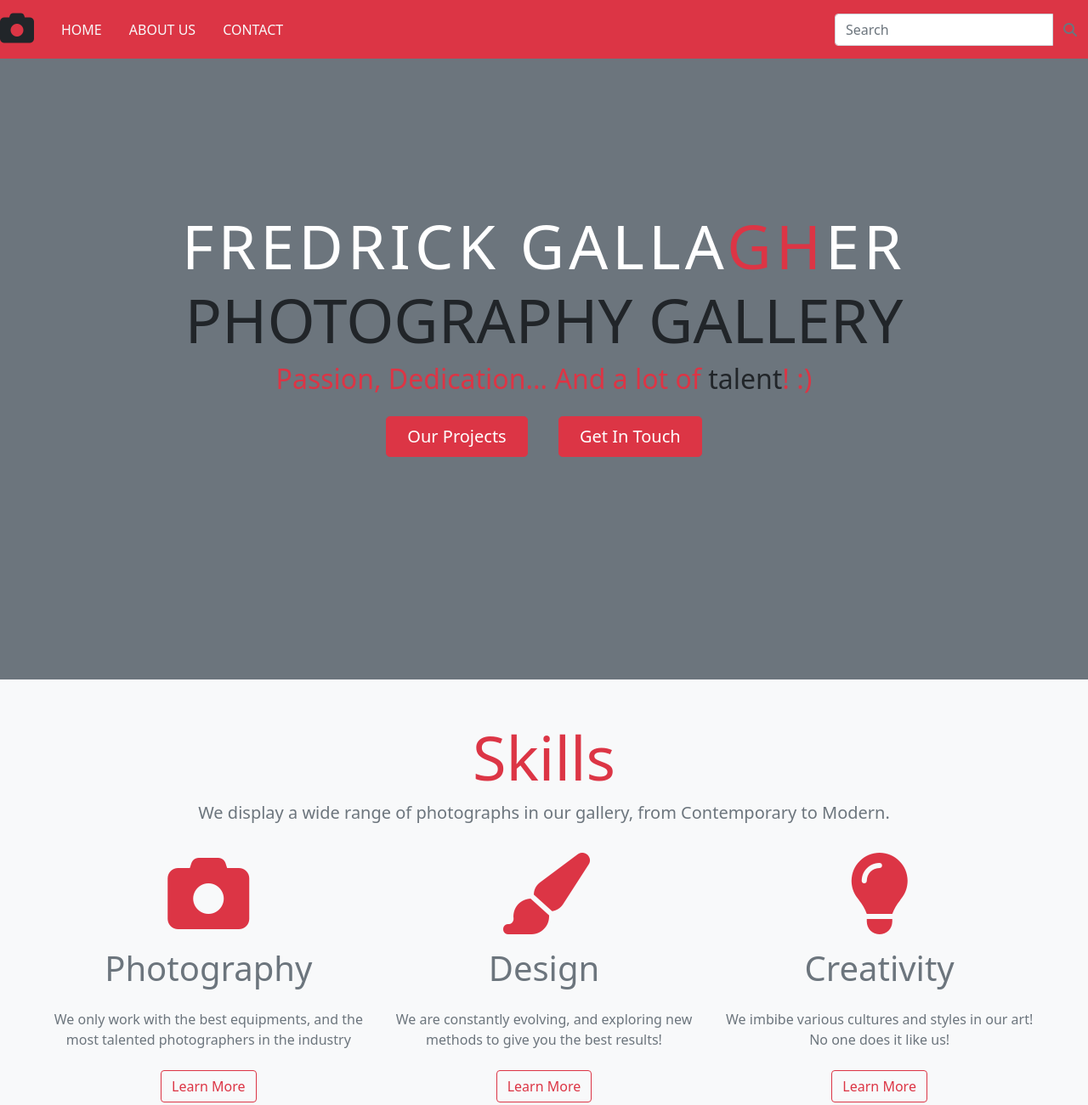
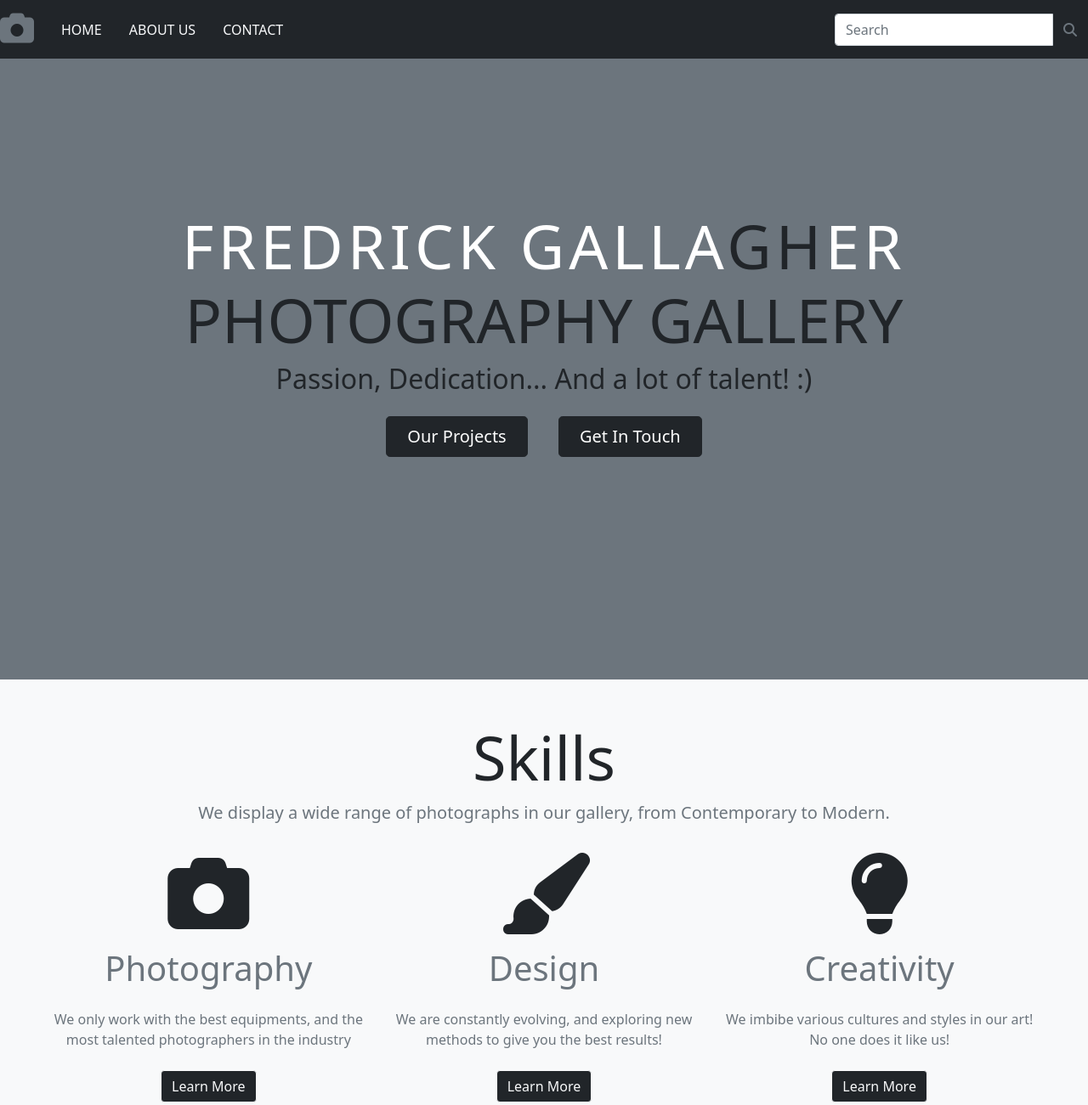
Before and after one commit to Mackenzie-OO7/Fredrick-Gallagher, a plain HTML site: page about.html in a window 1280 px wide. Shown: the top 1301 px of the page at 85% size. Drawn offline with nearby package versions, Linux system fonts and the light colour scheme.

Commit message:
updated about.html

```diff
--- a/about.html
+++ b/about.html
@@ -4,7 +4,7 @@
     <meta charset="UTF-8">
     <meta http-equiv="X-UA-Compatible" content="IE=edge">
     <meta name="viewport" content="width=device-width, initial-scale=1.0">
-    <title>About Us</title>
+    <title>About</title>
 
     <link rel="preconnect" href="https://fonts.googleapis.com">
 <link rel="preconnect" href="https://fonts.gstatic.com" crossorigin>
@@ -24,9 +24,9 @@
 
 <body>
 <!-- NAVBAR -->
-<nav class="navbar navbar-expand-md navbar-light bg-danger fixed-top">
+<nav class="navbar navbar-expand-md navbar-light bg-dark fixed-top">
 
-    <a href="#" class="navbar-brand"><i class="fas fa-camera fa-2x text-dark"></i></i></a>
+  <a href="#" class="navbar-brand"><i class="fas fa-camera fa-2x text-secondary"></i></i></a>
   <button class="navbar-toggler bg-light" data-toggle="collapse" data-target="#nav" type="button"><span class="navbar-toggler-icon"></span></button>
 
   <div class="collapse navbar-collapse justify-content-between" id="nav">
@@ -47,6 +47,7 @@
     </form>
   </div>
 </nav>
+<!-- //Navbar -->
 
       <!-- BANNER -->
 
@@ -56,13 +57,13 @@
 
             <div class="col-sm-10 text-center">
               <h1 class="display-2">
-                <span style="letter-spacing: 5px" class="text-white">FREDRICK GALLA<span class="text-danger font-weight-bold">GH</span>ER</span>
+                <span style="letter-spacing: 5px" class="text-white">FREDRICK GALLA<span class="text-dark font-weight-bold">GH</span>ER</span>
                 <br>
                 <span class="text-pink font-weight-bold">PHOTOGRAPHY GALLERY</span>
               </h1>
-              <h2 class="font-weight-light text-italic text-danger">Passion, Dedication... And a lot of <span class="text-dark font-weight-bold">talent</span>! :)</h2>
-              <a class="btn btn-danger btn-lg px-4 m-3" href="#">Our Projects</a>
-              <a class="btn btn-danger btn-lg px-4 m-3" href="contact.html">Get In Touch</a>
+              <h2 class="font-weight-light text-italic text-dark">Passion, Dedication... And a lot of <span class="text-dark font-weight-bold">talent</span>! :)</h2>
+              <a class="btn btn-dark btn-lg px-4 m-3" href="#">Our Projects</a>
+              <a class="btn btn-dark btn-lg px-4 m-3" href="contact.html">Get In Touch</a>
 
             </div>
           </div>
@@ -77,7 +78,7 @@
       <!-- Title -->
       <div class="row">
         <div class="col text-center mb-3">
-          <h1 class="text-danger display-2">Skills</h1>
+          <h1 class="text-darkbg-dark display-2">Skills</h1>
           <p class="lead text-secondary">We display a wide range of photographs in our gallery, from Contemporary to Modern.</p>
         </div>
       </div>
@@ -86,28 +87,28 @@
       <!-- Col 1 -->
       <div class="row text-center">
         <div class="col-lg-4 col-sm-10 mx-auto mb-5">
-          <i class="fas fa-camera fa-6x text-danger mb-3"></i>
+          <i class="fas fa-camera fa-6x text-darkbg-dark mb-3"></i>
           <h1 class="text-secondary">Photography</h1>
           <p class="text-muted my-4">We only work with the best equipments, and the most talented photographers in the industry</p>
-          <a class="btn btn-outline-danger" href="#">Learn More</a>
+          <a class="btn btn-outline-light bg-dark" href="#">Learn More</a>
         </div>
         <!-- /col 1 -->
 
         <!-- Col 2 -->
         <div class="col-lg-4 col-sm-10 mx-auto mb-5">
-          <i class="fas fa-paint-brush fa-6x text-danger mb-3"></i>
+          <i class="fas fa-paint-brush fa-6x text-darkbg-dark mb-3"></i>
           <h1 class="text-secondary">Design</h1>
           <p class="text-muted my-4">We are constantly evolving, and exploring new methods to give you the best results!</p>
-          <a class="btn btn-outline-danger" href="#">Learn More</a>
+          <a class="btn btn-outline-light bg-dark" href="#">Learn More</a>
         </div>
         <!-- /col 2 -->
 
         <!-- Col 3 -->
         <div class="col-lg-4 col-sm-10 mx-auto mb-5">
-          <i class="fas fa-lightbulb fa-6x text-danger mb-3"></i>
+          <i class="fas fa-lightbulb fa-6x text-darkbg-dark mb-3"></i>
           <h1 class="text-secondary">Creativity</h1>
           <p class="text-muted my-4">We imbibe various cultures and styles in our art! No one does it like us!</p>
-          <a class="btn btn-outline-danger" href="#">Learn More</a>
+          <a class="btn btn-outline-light bg-dark" href="#">Learn More</a>
         </div>
         <!-- /col 3 -->
 
@@ -124,7 +125,7 @@
       <!-- Title -->
       <div class="row">
         <div class="col text-center mb-3">
-          <h1 class="text-danger display-2">ART PROJECTS</h1>
+          <h1 class="text-darkbg-dark display-2">ART PROJECTS</h1>
           <p class="lead text-secondary">A Preview of our work over time</p>
         </div>
       </div>
@@ -134,7 +135,7 @@
         <!-- Col 1 -->
         <div class="col-lg-3 col-sm-6">
           <img class="img-thumbnail" src="img/img-1.jpg" alt="Project 1">
-          <h2 class="my-3 text-danger">POTRAITS</h2>
+          <h2 class="my-3 text-darkbg-dark">POTRAITS</h2>
           <p class="text-muted">This style of photography is all about trying to capture the personality, identity, soul, and emotions of a person by utilizing the background atmosphere, poses, and lighting</p>
         </div>
         <!-- /col 1 -->
@@ -142,7 +143,7 @@
         <!-- Col 2 -->
         <div class="col-lg-3 col-sm-6" style="padding-top: 30px">
           <img class="img-thumbnail" src="img/img-00.webp" alt="Project 1">
-          <h2 class="my-3 text-danger">LANDSCAPE</h2>
+          <h2 class="my-3 text-darkbg-dark">LANDSCAPE</h2>
           <p class="text-muted"> landscape refers to an image that is wider than it is tall</p>
         </div>
         <!-- /col 2 -->
@@ -150,7 +151,7 @@
         <!-- Col 3 -->
         <div class="col-lg-3 col-sm-6" style="padding-top: 60px">
           <img class="img-thumbnail" src="https://source.unsplash.com/featured/?web" alt="Project 1">
-          <h2 class="my-3 text-danger">STILL-LIFE</h2>
+          <h2 class="my-3 text-darkbg-dark">STILL-LIFE</h2>
           <p class="text-muted">Traditionally, a still life is a collection of inanimate objects arranged as the subject of a composition. Nowadays, a still life can be anything from your latest Instagram latte art to a vase of tulips styled like a Dutch Golden Age painting</p>
         </div>
         <!-- /col 3 -->
@@ -158,7 +159,7 @@
         <!-- Col 4 -->
         <div class="col-lg-3 col-sm-6" style="padding-top: 90px">
           <img class="img-thumbnail" src="https://source.unsplash.com/featured/?restaurant" alt="Project 1">
-          <h2 class="my-3 text-danger">FOOD PHOTOGRAPHY</h2>
+          <h2 class="my-3 text-darkbg-dark">FOOD PHOTOGRAPHY</h2>
           <p class="text-muted">Food photography is a still life photography genre used to create attractive still life photographs of food.</p>
         </div>
         <!-- /col 4 -->
@@ -168,29 +169,18 @@
   </section>
   <!-- //Projects -->
 
-
-
-
-
-
-
-
-
-
-
-
       <!-- FOOTER -->
       <footer class="bg-dark">
         <div class="container">
           <div class="row">
             <div class="col text-center">
-              <h1 class="text-white font-weight-light p-3">FREDRICK GALLA<span class="text-danger font-weight-bold">GH</span>ER</h1>
+              <h1 class="text-white font-weight-light p-3">FREDRICK GALLA<span class="text-darkbg-dark font-weight-bold">GH</span>ER</h1>
               <h6 class="text-light font-weight-bold font-italic">Tel. 0923-555555 <br> Via Taldeitali, 10 (TP)</h6>
               <div class="py-2">
                 <a href="#"><i class="fab fa-facebook fa-2x text-primary mx-3"></i></a>
                 <a href="#"><i class="fab fa-twitter fa-2x text-info mx-3"></i></a>
                 <a href="#"><i class="fab fa-github fa-2x mx-3" style="color: #000"></i></a>
-                <a href="#"><i class="fab fa-youtube fa-2x text-danger mx-3"></i></a>
+                <a href="#"><i class="fab fa-youtube fa-2x text-danger bg-dark mx-3"></i></a>
               </div>
               <p class="text-light py-4 m-0">&copy; Copyright 2018 - FREDRICK GALLAGHER</p>
             </div>
@@ -199,3 +189,4 @@
       </footer>
       <!-- //Footer -->
 </body>
+</html>
```
Lines whose indentation alone changed are shown as unchanged.
